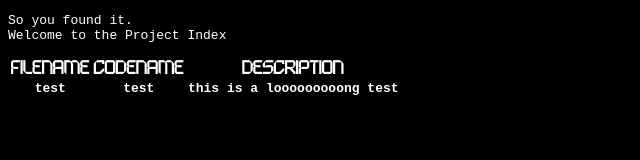
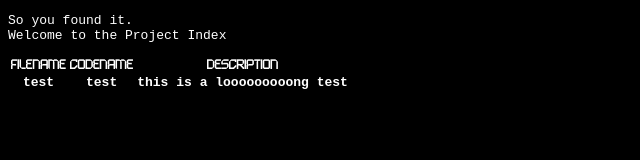
Before and after one commit to cowardlycamper32/cowardlycamper32.github.io, a website: page secret.html in a window 1280 px wide. Shown: the whole page, without its empty margins (0-640 px from the left). Drawn offline with Linux system fonts and the light colour scheme; files whose address does not match are found by name.

Commit message:
added font :3

```diff
--- a/secret.css
+++ b/secret.css
@@ -9,8 +9,8 @@ h1 {
 }
 .trHeader {
     text-align: center;
-    font-family: papaya;
-    font-size: 10pt;
+    font-family: papaya, serif;
+    font-size: 7pt;
 }
 @font-face {
     font-family: "papaya";
```
Also changed, not shown: content/papaya/license.txt (added), content/papaya/papaya.ttf (added), content/papaya/readme.txt (added).
